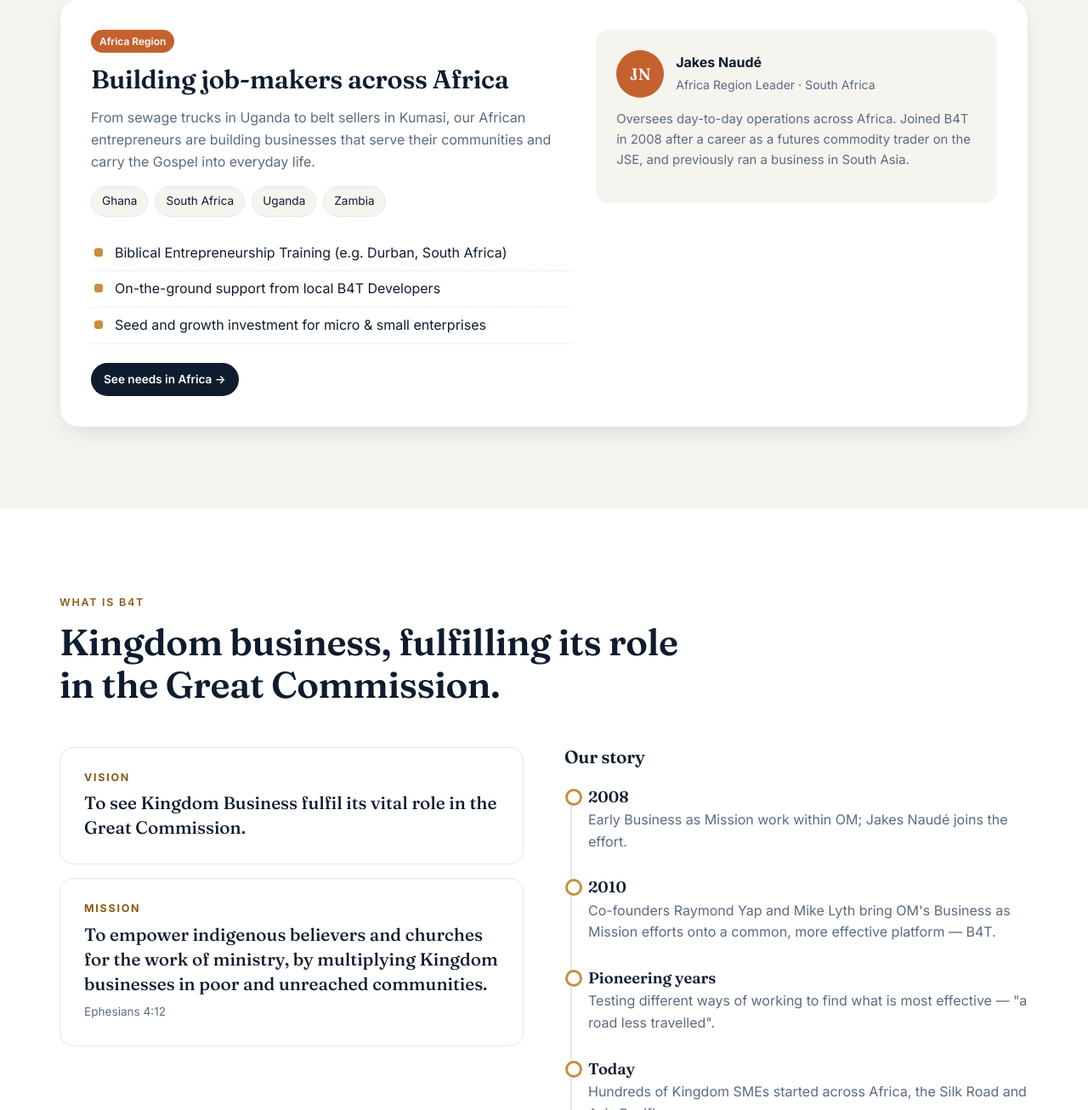
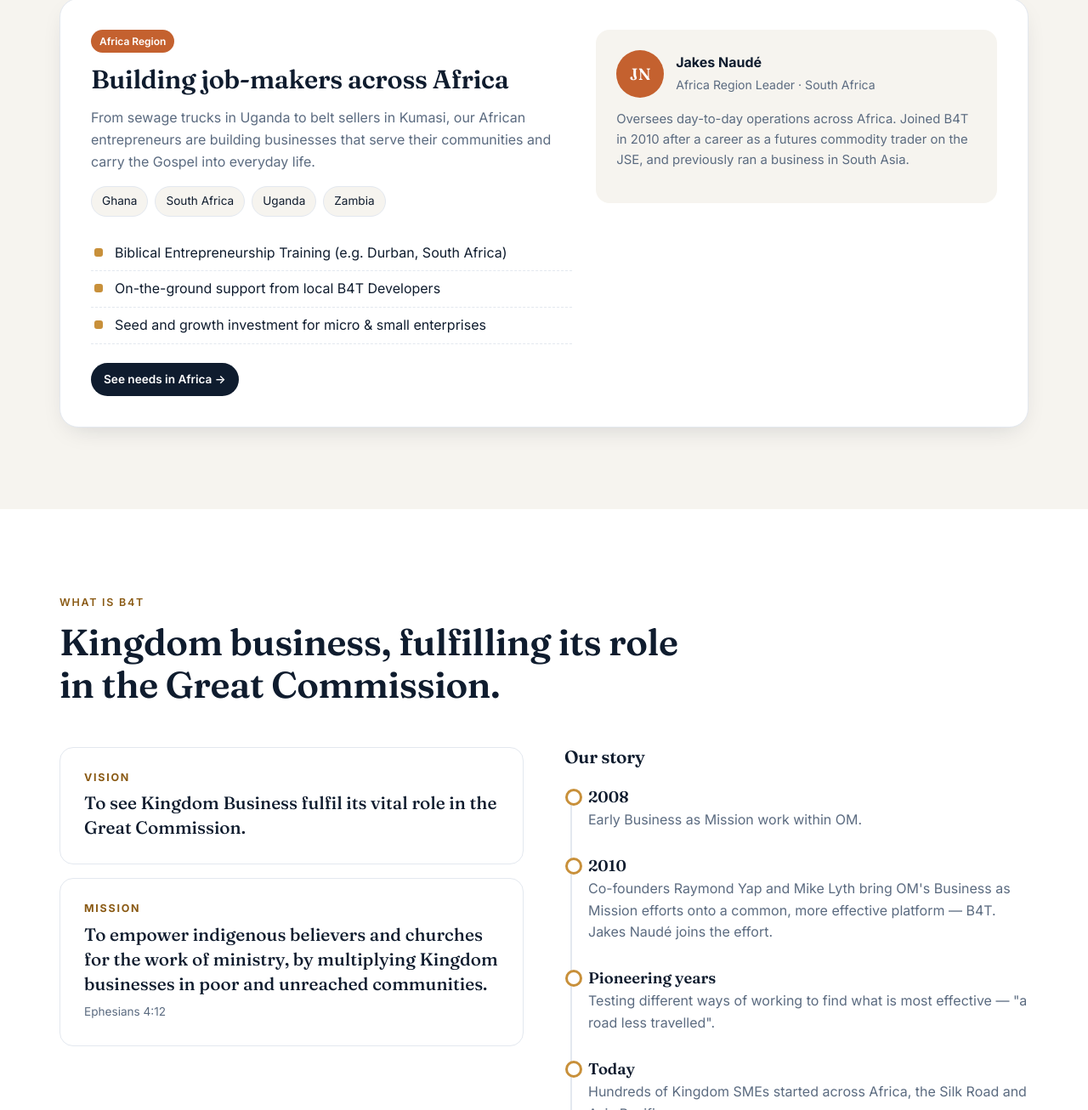
Before and after one commit to jamescwk/b4t-test, a plain HTML site: page index.html in a window 1280 px wide. Shown: the part 1357-2663 px from the top of the page at 85% size. Drawn offline with Linux system fonts and the light colour scheme.

Commit message:
Correct Jakes Naudé join date to 2010; update entrepreneur count to 500+
- Timeline: 2008 entry no longer mentions Jakes; he joins in the 2010 entry
- Africa leader blurb: joined B4T in 2010
- How We Operate: "Over 500 entrepreneurs"

Co-Authored-By: Claude Sonnet 5.5 <noreply@anthropic.com>
Claude-Session: https://claude.ai/code/session_01E7ATPG9bJUR8stnTiVJjma

```diff
--- a/index.html
+++ b/index.html
@@ -108,7 +108,7 @@
       </div>
       <div class="leader-card">
         <div class="leader"><div class="avatar" style="background:var(--africa)">JN</div><div><b>Jakes Naudé</b><br><span class="muted" style="font-size:.88rem">Africa Region Leader · South Africa</span></div></div>
-        <p class="muted" style="font-size:.93rem">Oversees day-to-day operations across Africa. Joined B4T in 2008 after a career as a futures commodity trader on the JSE, and previously ran a business in South Asia.</p>
+        <p class="muted" style="font-size:.93rem">Oversees day-to-day operations across Africa. Joined B4T in 2010 after a career as a futures commodity trader on the JSE, and previously ran a business in South Asia.</p>
       </div>
     </div>
 
@@ -167,8 +167,8 @@
       <div>
         <h3 style="margin-bottom:20px">Our story</h3>
         <ol class="timeline">
-          <li><b>2008</b><span class="muted">Early Business as Mission work within OM; Jakes Naudé joins the effort.</span></li>
-          <li><b>2010</b><span class="muted">Co-founders Raymond Yap and Mike Lyth bring OM's Business as Mission efforts onto a common, more effective platform — B4T.</span></li>
+          <li><b>2008</b><span class="muted">Early Business as Mission work within OM.</span></li>
+          <li><b>2010</b><span class="muted">Co-founders Raymond Yap and Mike Lyth bring OM's Business as Mission efforts onto a common, more effective platform — B4T. Jakes Naudé joins the effort.</span></li>
           <li><b>Pioneering years</b><span class="muted">Testing different ways of working to find what is most effective — "a road less travelled".</span></li>
           <li><b>Today</b><span class="muted">Hundreds of Kingdom SMEs started across Africa, the Silk Road and Asia Pacific.</span></li>
         </ol>
```
Also changed, not shown: how-we-operate.html (+1 -1 lines).
